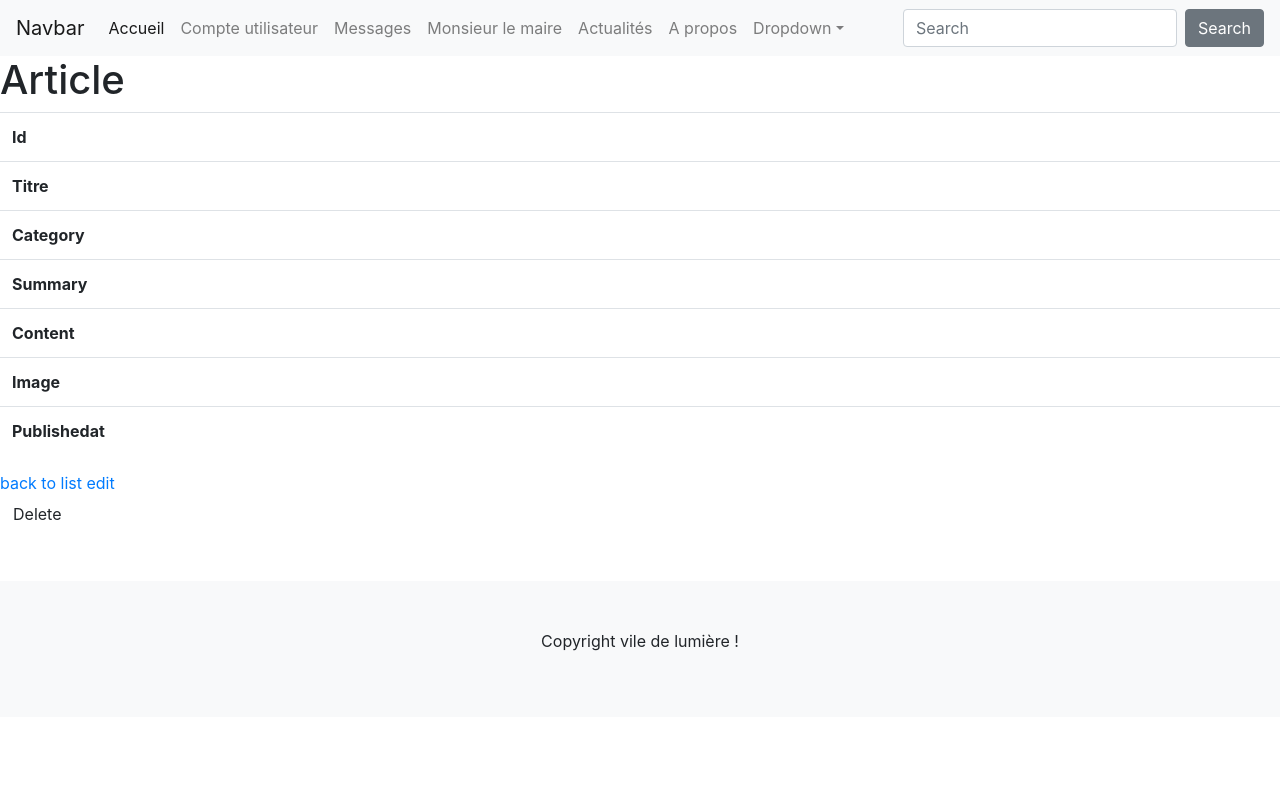
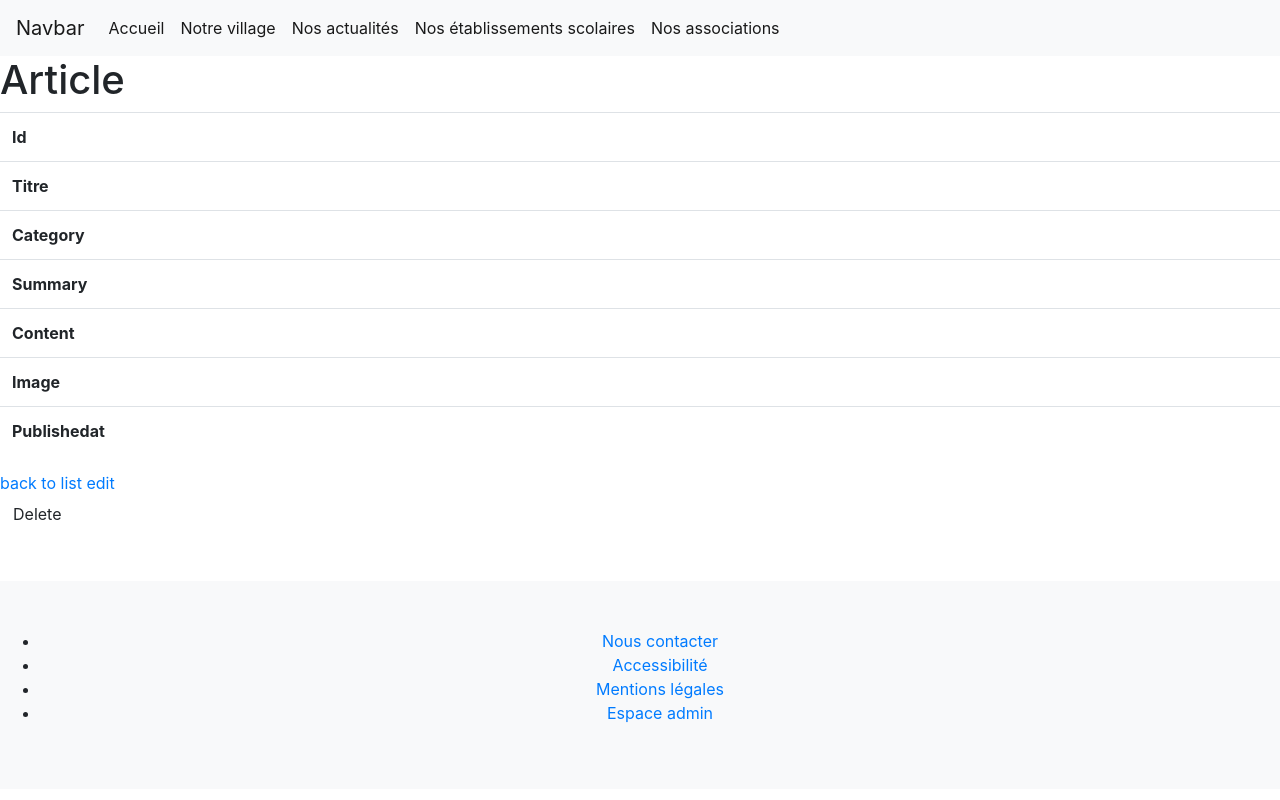
Before and after one commit to marcelnuzzo/townhall, a Symfony app: template templates/article/show.html.twig in a window 1280 px wide. Run offline with Twig, Linux system fonts and the light colour scheme; the template is opened without the code that fills it, so the values that code supplies are empty; some libraries are stand-ins or nearby versions.

Commit message:
custom menu in header and in footer

```diff
--- a/templates/partials/footer.html.twig
+++ b/templates/partials/footer.html.twig
@@ -1,5 +1,16 @@
 <footer class="mt-5 bg-light py-5 text-center">
-    <p>
-        Copyright vile de lumière !
-    </p>
+	<ul>
+		<li>
+			<a href="">Nous contacter</a>
+		</li>
+		<li>
+			<a href="{{ path('home_accessibility') }}">Accessibilité</a>
+		</li>
+		<li>
+			<a href="">Mentions légales</a>
+		</li>
+		<li>
+			<a href="{{ path('home_admin') }}">Espace admin</a>
+		</li>
+	</ul>
 </footer>
--- a/templates/partials/header.html.twig
+++ b/templates/partials/header.html.twig
@@ -3,43 +3,23 @@
 	<button class="navbar-toggler" type="button" data-toggle="collapse" data-target="#navbarColor03" aria-controls="navbarColor03" aria-expanded="false" aria-label="Toggle navigation">
 		<span class="navbar-toggler-icon"></span>
 	</button>
-
 	<div class="collapse navbar-collapse" id="navbarColor03">
 		<ul class="navbar-nav mr-auto">
 			<li class="nav-item active">
-            <a class="nav-link" href="\">Accueil
-            <span class="sr-only">(current)</span>
-            </a>
+				<a class="nav-link" href="">Accueil</a>
 			</li>
-		<li class="nav-item">
-            <a class="nav-link" href="{{ path('user_index') }}">Compte utilisateur</a>
+			<li class="nav-item active">
+				<a class="nav-link" href="">Notre village</a>
 			</li>
-        <li class="nav-item">
-            <a class="nav-link" href="{{ path('message_index') }}">Messages</a>
+			<li class="nav-item active">
+				<a class="nav-link" href="">Nos actualités</a>
 			</li>
-        <li class="nav-item">
-            <a class="nav-link" href="{{ path("town_hall_index") }}">Monsieur le maire</a>
+			<li class="nav-item active">
+				<a class="nav-link" href="">Nos établissements scolaires</a>
 			</li>
-        <li class="nav-item">
-            <a class="nav-link" href="{{ path('article_index') }}">Actualités</a>
-        </li>
-        <li class="nav-item">
-            <a class="nav-link" href="#">A propos</a>
-        </li>
-        <li class="nav-item dropdown">
-            <a class="nav-link dropdown-toggle" data-toggle="dropdown" href="#" role="button" aria-haspopup="true" aria-expanded="false">Dropdown</a>
-            <div class="dropdown-menu">
-            <a class="dropdown-item" href="#">Action</a>
-            <a class="dropdown-item" href="#">Another action</a>
-            <a class="dropdown-item" href="#">Something else here</a>
-            <div class="dropdown-divider"></div>
-            <a class="dropdown-item" href="#">Separated link</a>
-            </div>
+			<li class="nav-item active">
+				<a class="nav-link" href="">Nos associations</a>
 			</li>
 		</ul>
-        <form class="form-inline my-2 my-lg-0">
-        <input class="form-control mr-sm-2" type="text" placeholder="Search">
-        <button class="btn btn-secondary my-2 my-sm-0" type="submit">Search</button>
-        </form>
 	</div>
 </nav>
```
Also changed, not shown: src/Controller/HomeController.php (+23 -2 lines), templates/home/accessibility.html.twig (added, +8 -0 lines), templates/home/admin.html.twig (added, +23 -0 lines). Lines whose indentation alone changed are shown as unchanged.
